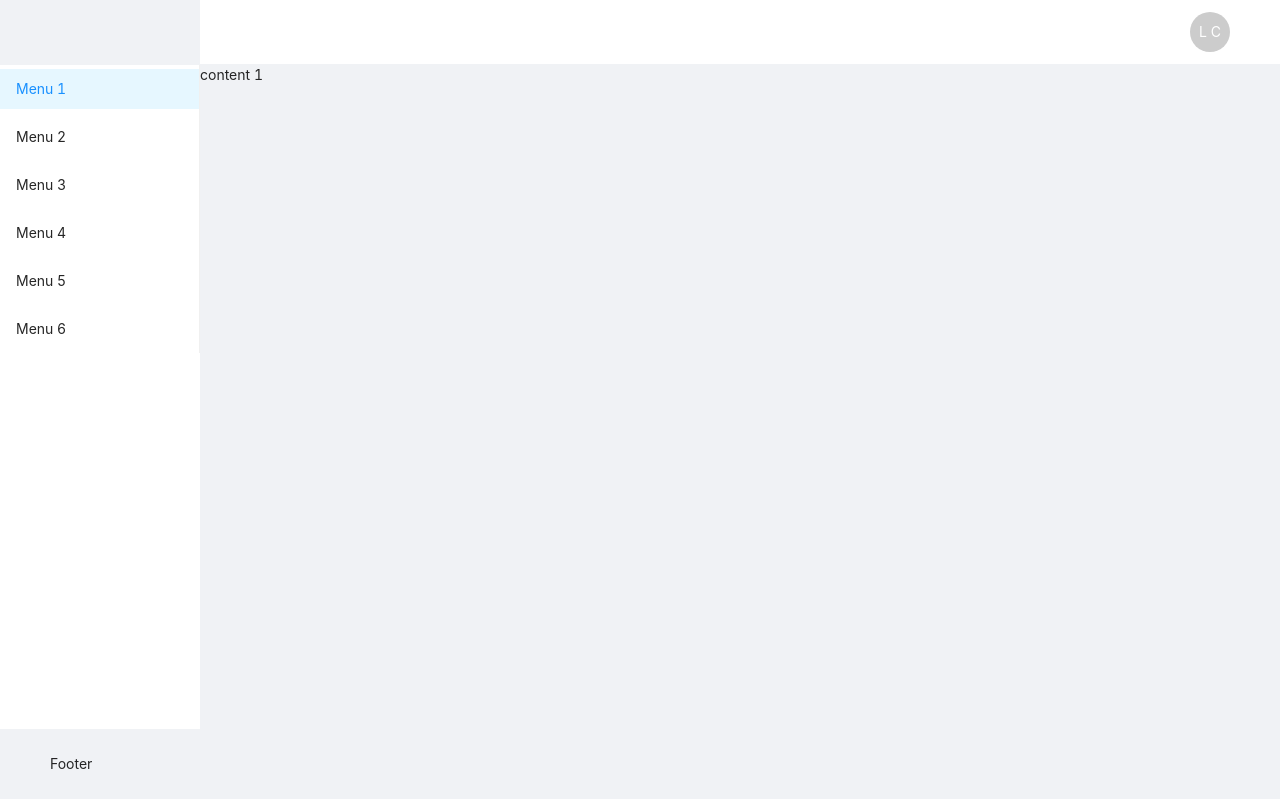
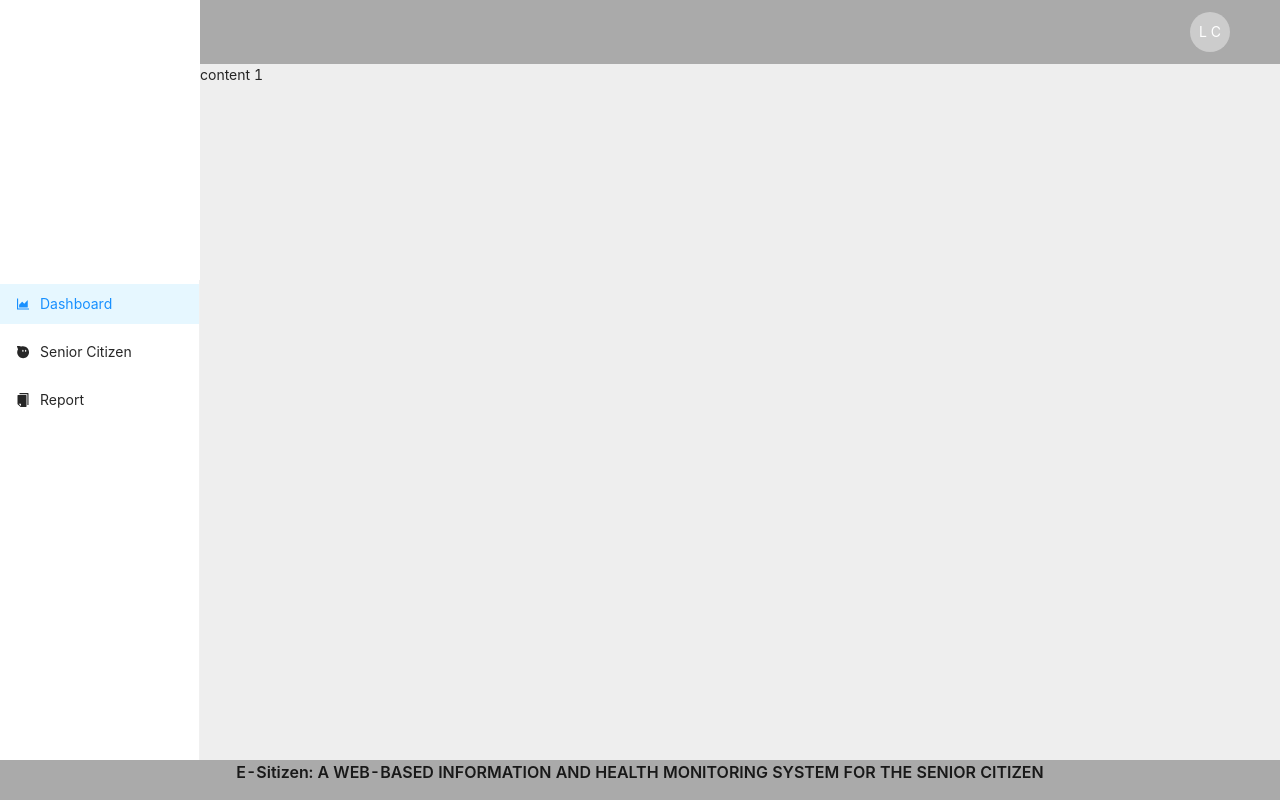
Before and after one commit to mhaluphet129/mis-e-sitizen, a Next.js app: page /user/home in a window 1280 px wide. Built offline with nearby package versions, Linux system fonts and the light colour scheme.

Commit message:
new update

```diff
--- a/next.config.js
+++ b/next.config.js
@@ -1,7 +1,19 @@
 /** @type {import('next').NextConfig} */
+require("dotenv").config();
+
 const nextConfig = {
   reactStrictMode: true,
   swcMinify: true,
-}
+  env: {
+    mongodb: {
+      ip: process.env.MONGODB_IP,
+      port: process.env.MONGODB_PORT,
+      db: process.env.MONGODB_STAGING_DB_NAME,
+      username: process.env.MONGODB_USERNAME,
+      password: process.env.MONGODB_PASSWORD,
+      clusterUrl: process.env.MONGODB_STAGING_CLUSTER_URL,
+    },
+  },
+};
 
-module.exports = nextConfig
+module.exports = nextConfig;
--- a/package.json
+++ b/package.json
@@ -9,9 +9,12 @@
     "lint": "next lint"
   },
   "dependencies": {
+    "@ant-design/icons": "^4.7.0",
     "antd": "^4.23.6",
     "axios": "^1.1.3",
+    "dotenv": "^16.0.3",
     "js-cookie": "^3.0.1",
+    "mongoose": "^6.6.5",
     "next": "12.3.1",
     "react": "^17.0.2",
     "react-dom": "^17.0.2"
--- a/pages/_app.js
+++ b/pages/_app.js
@@ -1,7 +1,8 @@
+import React, { useEffect } from "react";
 import "antd/dist/antd.css";
+import "../styles/main.styles.css";
+
 import Head from "next/head";
-import React from "react";
-import "../styles/main.styles.css";
 
 function MyApp({ Component, pageProps }) {
   if (typeof window === "undefined") return <></>;
@@ -14,7 +15,7 @@ function MyApp({ Component, pageProps }) {
           <meta
             name="description"
             content="This system develop to help MAGRO manage farmers, farmworkers and fisherfolk data and information to be manage."
-          ></meta>
+          />
         </Head>
         <Component {...pageProps} />
       </>
--- a/pages/components/layout/content.js
+++ /dev/null
@@ -1,5 +0,0 @@
-import React from "react";
-
-export default ({ selectedKey }) => {
-  return <>content {selectedKey}</>;
-};
--- a/pages/components/layout/header.js
+++ /dev/null
@@ -1,34 +0,0 @@
-import React from "react";
-import { Layout, Menu, Typography, Dropdown, Avatar } from "antd";
-
-export default () => {
-  const menu = (
-    <Menu
-      items={[
-        {
-          label: "1st menu item",
-          key: "1",
-        },
-        {
-          label: "2nd menu item",
-          key: "2",
-        },
-        {
-          label: "3rd menu item",
-          key: "3",
-        },
-      ]}
-    />
-  );
-  return (
-    <Layout.Header
-      style={{ backgroundColor: "#fff", display: "flex", alignItems: "center" }}
-    >
-      <Dropdown overlay={menu}>
-        <Avatar size="large" style={{ marginLeft: "auto", cursor: "pointer" }}>
-          L C
-        </Avatar>
-      </Dropdown>
-    </Layout.Header>
-  );
-};
--- /dev/null
+++ b/pages/components/layout/index.js
@@ -0,0 +1,128 @@
+import React, { useState } from "react";
+import { Menu, Layout, Avatar, Modal, Button, Typography } from "antd";
+import {
+  UserOutlined,
+  SettingFilled,
+  LogoutOutlined,
+  AreaChartOutlined,
+  AliwangwangFilled,
+  CopyFilled,
+} from "@ant-design/icons";
+
+const Sider = ({ selectedIndex }) => {
+  let items = [
+    {
+      label: "Dashboard",
+      key: "dashboard",
+      icon: <AreaChartOutlined />,
+    },
+    {
+      label: "Senior Citizen",
+      key: "senior",
+      icon: <AliwangwangFilled />,
+    },
+    {
+      label: "Report",
+      key: "report",
+      icon: <CopyFilled />,
+      style: {
+        paddingRight: "40px",
+      },
+    },
+  ];
+  return (
+    <Layout.Sider
+      style={{
+        minHeight: "92vh",
+      }}
+    >
+      <div style={{ height: "35vh", backgroundColor: "#fff" }} />
+      <Menu
+        onClick={selectedIndex}
+        items={items}
+        defaultSelectedKeys="dashboard"
+        style={{
+          minHeight: "60vh",
+        }}
+      />
+    </Layout.Sider>
+  );
+};
+
+const Header = () => {
+  const [showModal, setShowModal] = useState(false);
+
+  return (
+    <Layout.Header
+      style={{
+        backgroundColor: "#aaa",
+        display: "flex",
+        alignItems: "center",
+      }}
+    >
+      <Modal
+        visible={showModal}
+        onCancel={() => setShowModal(false)}
+        closable={false}
+        footer={null}
+        style={{
+          display: "flex",
+          justifyContent: "center",
+        }}
+      >
+        <UserOutlined style={{ width: "40vw", fontSize: "10rem" }} />
+        <Typography.Title level={2} style={{ textAlign: "center" }}>
+          Leynard Allison Cayetuna
+        </Typography.Title>
+        <div style={{ display: "flex", justifyContent: "center" }}>
+          <Button icon={<SettingFilled />} style={{ marginRight: "5px" }}>
+            Settings
+          </Button>
+          <Button
+            icon={<LogoutOutlined />}
+            style={{ marginLeft: "5px" }}
+            type="primary"
+          >
+            Logout
+          </Button>
+        </div>
+      </Modal>
+      <Avatar
+        size="large"
+        style={{ marginLeft: "auto", cursor: "pointer" }}
+        onClick={() => setShowModal(true)}
+      >
+        L C
+      </Avatar>
+    </Layout.Header>
+  );
+};
+
+const Content = ({ selectedKey }) => {
+  return (
+    <div style={{ backgroundColor: "#eee", height: "100%" }}>
+      content {selectedKey}
+    </div>
+  );
+};
+
+const Footer = () => {
+  return (
+    <div
+      style={{
+        display: "flex",
+        justifyContent: "center",
+        width: "100%",
+        backgroundColor: "#aaa",
+        minHeight: "5vh",
+      }}
+    >
+      <Typography.Title level={5}>
+        E-Sitizen: A WEB-BASED INFORMATION AND HEALTH MONITORING SYSTEM FOR THE
+        SENIOR CITIZEN
+      </Typography.Title>
+    </div>
+  );
+};
+
+export { Sider, Header, Content, Footer };
--- a/pages/components/layout/sider.js
+++ /dev/null
@@ -1,42 +0,0 @@
-import React from "react";
-import { Menu, Layout } from "antd";
-
-export default ({ selectedIndex }) => {
-  let items = [
-    {
-      label: "Menu 1",
-      key: "1",
-    },
-    {
-      label: "Menu 2",
-      key: "2",
-    },
-    {
-      label: "Menu 3",
-      key: "3",
-    },
-    {
-      label: "Menu 4",
-      key: "4",
-    },
-    {
-      label: "Menu 5",
-      key: "5",
-    },
-    {
-      label: "Menu 6",
-      key: "6",
-    },
-  ];
-  return (
-    <Layout.Sider
-      theme="light"
-      style={{
-        marginTop: 65,
-        minHeight: "83vh",
-      }}
-    >
-      <Menu onClick={selectedIndex} items={items} defaultSelectedKeys="1" />
-    </Layout.Sider>
-  );
-};
--- a/pages/user/home.js
+++ b/pages/user/home.js
@@ -1,9 +1,6 @@
 import React, { useState } from "react";
 import { Layout } from "antd";
-import Sider from "../components/layout/sider";
-import Header from "../components/layout/header";
-import Content from "../components/layout/content";
-const { Footer } = Layout;
+import { Sider, Header, Content, Footer } from "../components/layout";
 
 export default () => {
   const [selectedKey, setSelectedKey] = useState(1);
```
Also changed, not shown: database/dbConnect.js (added, +29 -0 lines), 1 other file (tests, documents, lock files or other folders).
